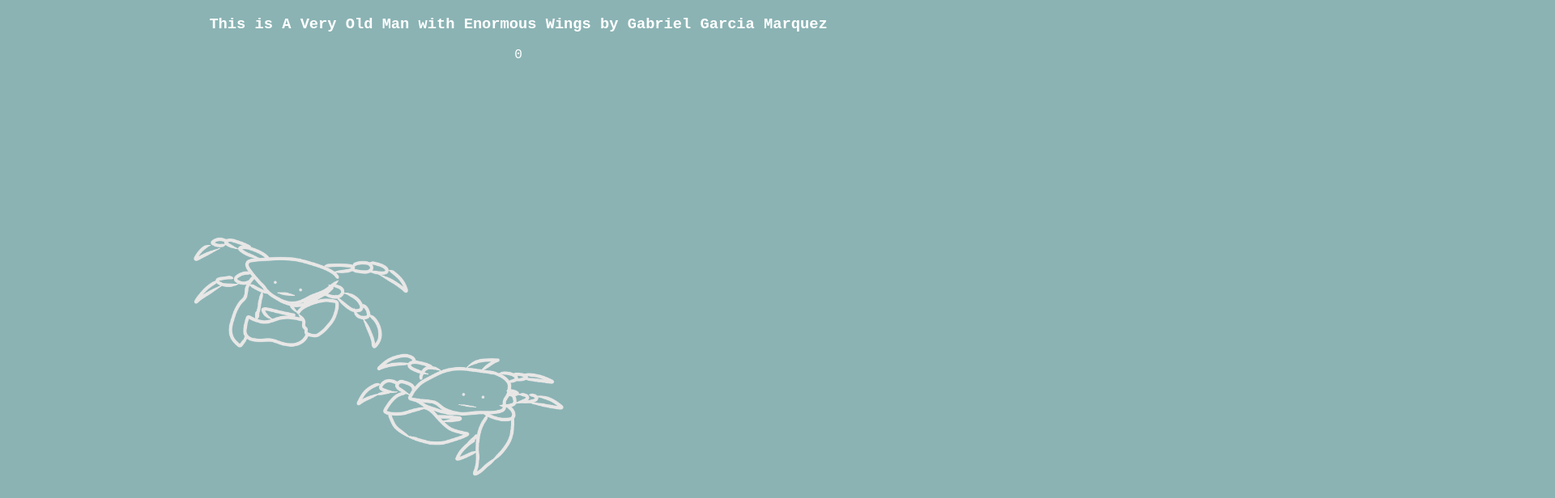
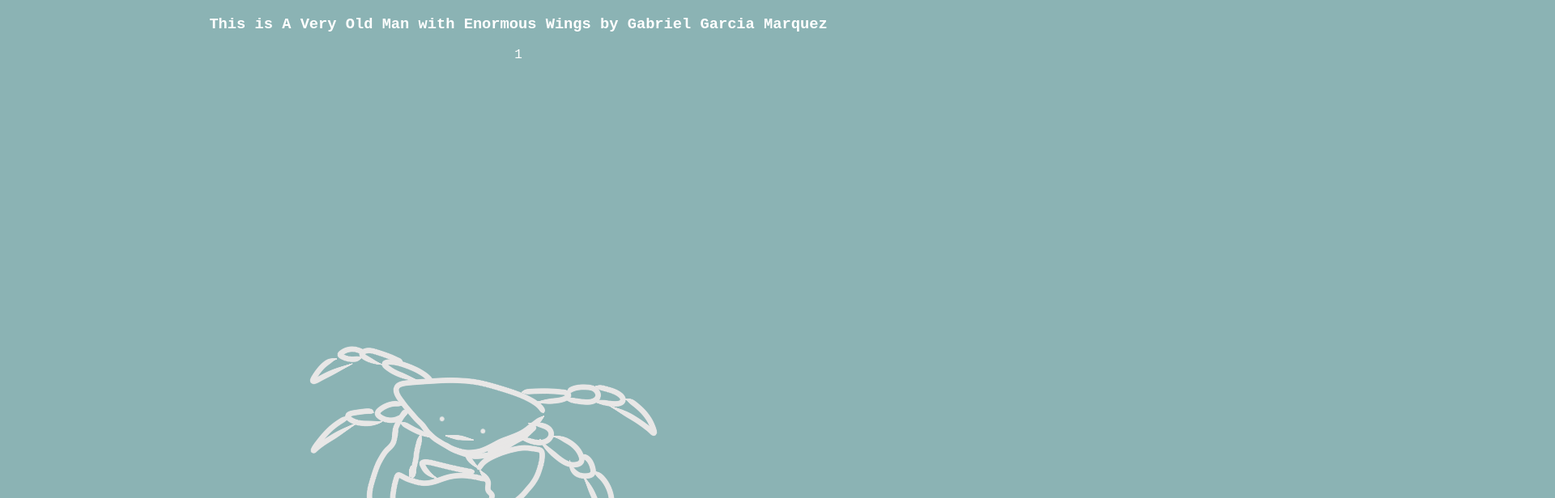
Before and after one commit to juliayooo/ARABLIT, a plain HTML site: page index.html in a window 1280 px wide. Both pictures are taken after a click on the element "click to begin". Shown: the top 616 px of the page at 81% size, 1920 px wide, since content can reach past the window. Drawn offline with Linux system fonts and the light colour scheme.

Commit message:
Update index.html

```diff
--- a/index.html
+++ b/index.html
@@ -15,9 +15,14 @@
         div{
             text-align: center;
             width: 100%;
+            left:50%;
+            right:50%
         }
         img{
-            width: 100%;
+            size: 50%;
+            left:50%;
+            right:50%
+
         }
     </style>
         <body>
@@ -36,6 +41,8 @@
             if(storyCount < 15) {
                 storyCount++;
                 document.getElementById('imageBox').innerHTML = "<img src='img_" + storyCount + ".png'>";
+                document.getElementById('number').innerHTML = storyCount;
+
             } else {
                 document.getElementById('imageBox').innerHTML = "The story has ended.";
             }
```
